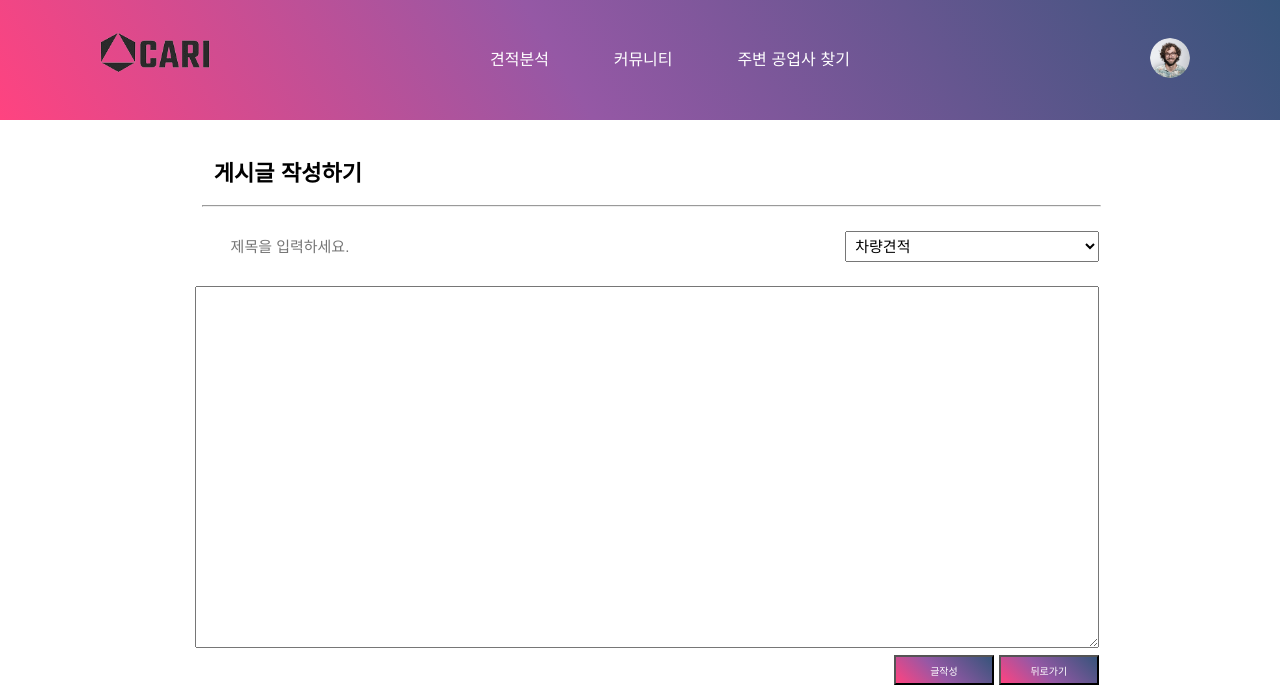
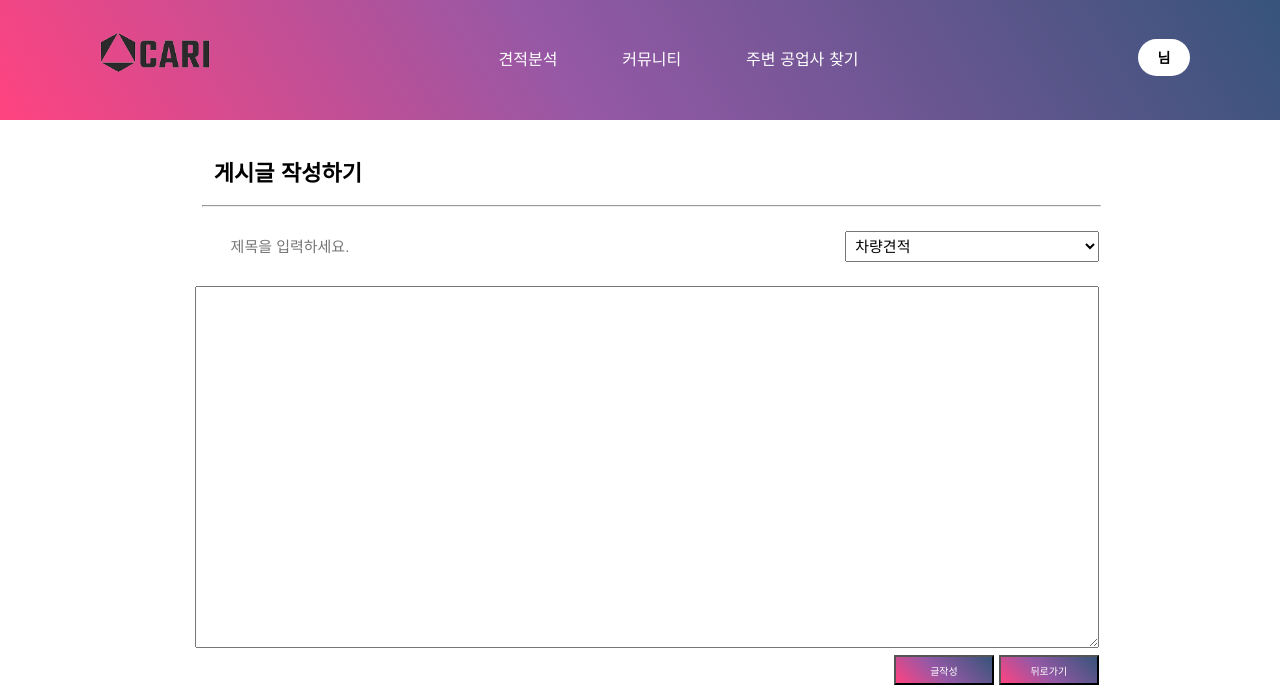
Before and after one commit to YooooSW/KEPCO_project_3, a Django app: page /article/ in a window 1280 px wide. Shown: the top 686 px of the page. Run offline with Django 4.2, Linux system fonts and the light colour scheme; a user stored in the database is signed in; some libraries are stand-ins or nearby versions.

Commit message:
약간씩 수정

```diff
--- a/Web_Django/mainapp/templates/mainapp/include/navbar.html
+++ b/Web_Django/mainapp/templates/mainapp/include/navbar.html
@@ -11,8 +11,7 @@
     <li><a href="/map">주변 공업사 찾기</a></li>
   </ul>
   {% if user.is_active %}
-
-  <img src="/static/img/user.png" class="user-pic" onclick="toggleMenu()" />
+  <h4 class="login-btn" onclick="toggleMenu()">{{user.nickname}} 님</h4>
   <!-- 프로필 사진 클릭시 드롭다운 프로필 메뉴가 나타나는 js와 상관있음 -->
   <i class="fa-solid fa-bars" onclick="togglebtn()"></i>
 
@@ -33,7 +32,7 @@
         <span>></span>
       </a>
 
-      <a href="/delete" class="ub-menu-link">
+      <a href="/delete" class="sub-menu-link">
         <p>회원탈퇴</p>
         <span>></span>
       </a>
```
